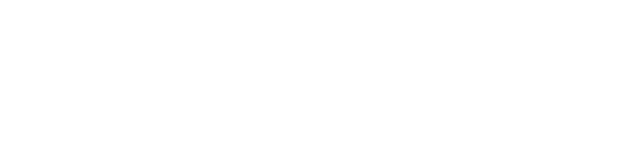
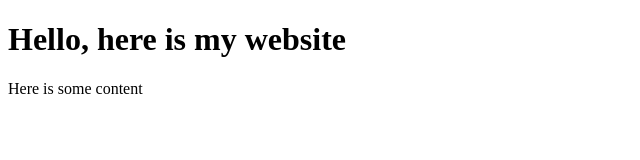
Before and after one commit to elliotp42/testing-time, a plain HTML site: page index.html in a window 1280 px wide. Shown: the whole page, without its empty margins (0-640 px from the left). Drawn offline with Linux system fonts and the light colour scheme.

Commit message:
Added content to index.html

```diff
--- a/index.html
+++ b/index.html
@@ -6,6 +6,7 @@
     <title>Document</title>
 </head>
 <body>
-
+    <h1>Hello, here is my website</h1>
+    <p>Here is some content</p>
 </body>
 </html>
```
